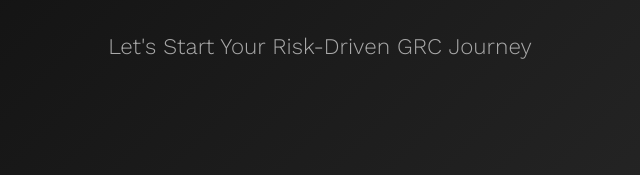
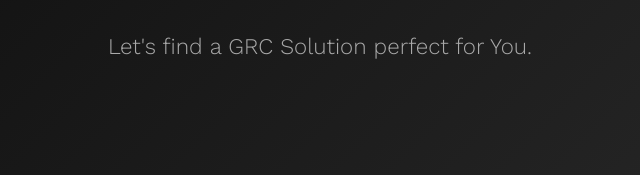
Before and after one commit to The-Walker-coder/ign2, a plain HTML site: page contact.html in a window 1280 px wide. Shown: the part 363-538 px from the top of the page, 320-960 px from the left. Drawn offline with nearby package versions, Linux system fonts and the light colour scheme.

Commit message:
Update contact.html

```diff
--- a/contact.html
+++ b/contact.html
@@ -40,7 +40,7 @@
             <div class="row">
                 <div class="col-lg-12 text-center">
                     <h1>Contact Us</h1>
-                    <p class="lead">Let's Start Your Risk-Driven GRC Journey</p>
+                    <p class="lead">Let's find a GRC Solution perfect for You.</p>
                 </div>
             </div>
         </div>
```
